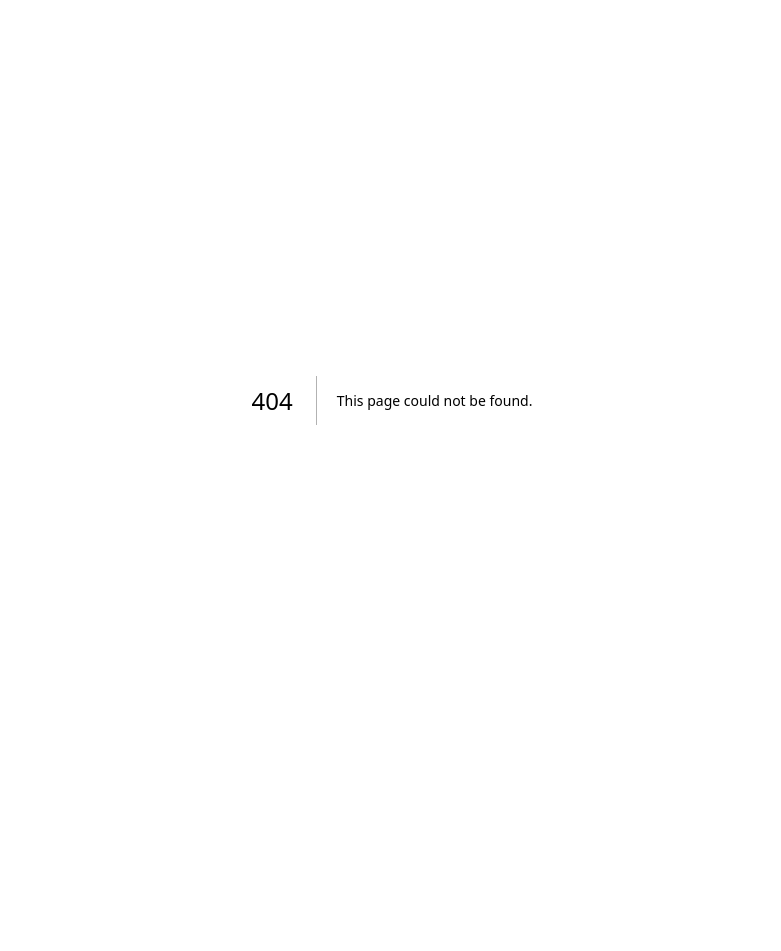
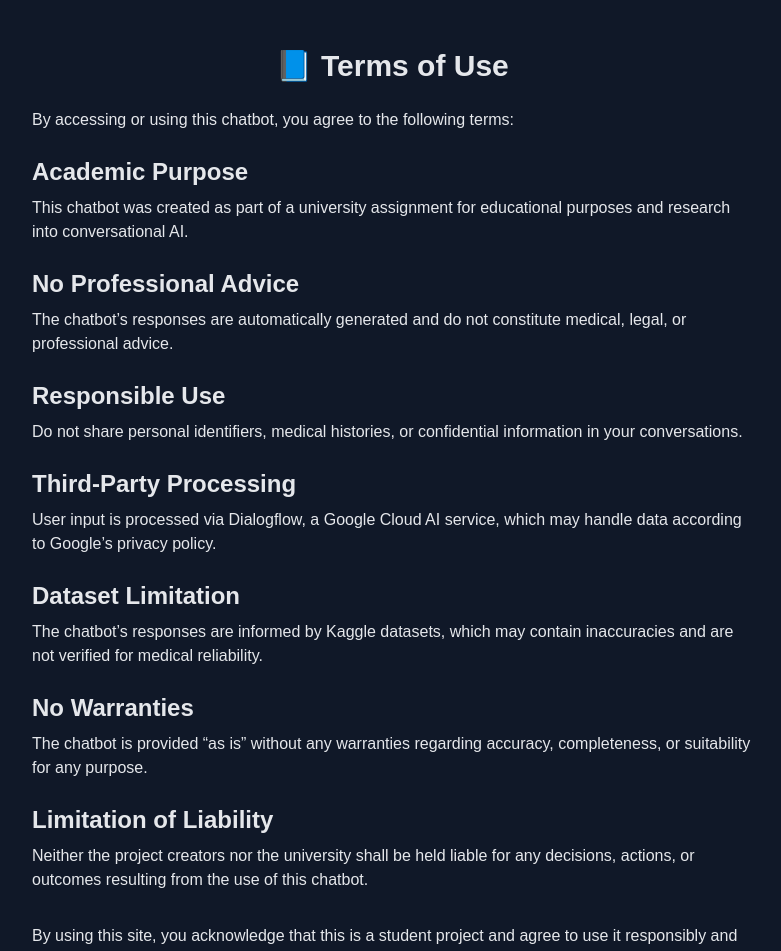
Before and after one commit to Larbi-Fer/Medical-chatbot, a Next.js app: page /terms in a window 1280 px wide. Before the commit this address had no page. Shown: the top 951 px of the page, without its empty margins (248-1029 px from the left). Before the commit the page ends 800 px from the top, so only its background shows below. Built offline with nearby package versions, Linux system fonts and the light colour scheme.

Commit message:
ADD terms, privacy, and disclaimer pages; improve home page layout and links

```diff
--- /dev/null
+++ b/app/(rules)/disclaimer/page.tsx
@@ -0,0 +1,51 @@
+
+const Disclaimer = () => {
+  return (
+    <div className="max-w-3xl mx-auto px-6 py-12 text-gray-200">
+      <h1 className="text-3xl font-bold mb-6 text-center">🩺 Medical Disclaimer</h1>
+
+      <p className="mb-4">
+        This chatbot is part of a university project developed for educational and
+        research purposes only.
+      </p>
+
+      <section className="mb-6">
+        <p>
+          The system uses Google Dialogflow as a conversational AI platform and
+          incorporates information derived from publicly available medical datasets
+          on Kaggle.
+        </p>
+      </section>
+
+      <section className="mb-6">
+        <p>
+          The chatbot is not a licensed medical professional and should not be
+          relied upon for diagnosis, treatment, or professional medical advice.
+          Responses are automatically generated based on training data and may be
+          inaccurate, incomplete, or outdated.
+        </p>
+      </section>
+
+      <section className="mb-6">
+        <p className="font-medium">
+          Always consult a qualified healthcare provider regarding any questions you
+          may have about a medical condition or treatment.
+        </p>
+      </section>
+
+      <section className="mb-6">
+        <p className="font-medium text-red-600">
+          If you are experiencing a medical emergency, contact your local emergency
+          services immediately.
+        </p>
+      </section>
+
+      <p className="mt-8">
+        The developers and the university assume no responsibility or liability for
+        any actions taken based on the chatbot’s responses.
+      </p>
+    </div>
+  )
+}
+
+export default Disclaimer
--- /dev/null
+++ b/app/(rules)/privacy/page.tsx
@@ -0,0 +1,75 @@
+
+const Privacy = () => {
+  return (
+    <div className="max-w-3xl mx-auto px-6 py-12 text-gray-200">
+      <h1 className="text-3xl font-bold mb-6 text-center">🔒 Privacy Policy</h1>
+
+      <p className="mb-4">
+        This chatbot is an academic project created for university coursework. It
+        is not intended for clinical or commercial use.
+      </p>
+
+      <section className="mb-6">
+        <h2 className="text-2xl font-semibold mb-2">Data Collection</h2>
+        <p>
+          The chatbot temporarily processes user input to generate responses
+          through the Dialogflow API, which may transmit data to Google Cloud
+          servers.
+        </p>
+      </section>
+
+      <section className="mb-6">
+        <h2 className="text-2xl font-semibold mb-2">No Personal Data Storage</h2>
+        <p>
+          The project does not intentionally collect, store, or analyze personal
+          information. Users are advised not to share personal or sensitive health
+          details.
+        </p>
+      </section>
+
+      <section className="mb-6">
+        <h2 className="text-2xl font-semibold mb-2">Third-Party Services</h2>
+        <ul className="list-disc list-inside space-y-2">
+          <li>
+            <span className="font-medium">Dialogflow (Google Cloud):</span>{" "}
+            Processes and interprets user input to generate chatbot replies.
+          </li>
+          <li>
+            <span className="font-medium">Vercel:</span> Hosts the web application
+            and may collect standard analytics or access logs as part of normal web
+            hosting operations.
+          </li>
+          <li>
+            <span className="font-medium">Kaggle Dataset Use:</span> The medical
+            dataset used to train or inform the chatbot comes from publicly
+            available Kaggle sources and is used strictly for academic research and
+            demonstration purposes.
+          </li>
+        </ul>
+      </section>
+
+      <section className="mb-6">
+        <h2 className="text-2xl font-semibold mb-2">Data Retention</h2>
+        <p>
+          User input is not permanently stored. Any temporary data exists only for
+          the duration of the chat session.
+        </p>
+      </section>
+
+      <section className="mb-6">
+        <h2 className="text-2xl font-semibold mb-2">Educational Use Only</h2>
+        <p>
+          Data processing and chatbot interactions are conducted solely for learning
+          and assessment within the scope of this university project.
+        </p>
+      </section>
+
+      <p className="mt-8 font-medium">
+        By using this chatbot, you consent to this privacy policy and acknowledge
+        the academic, non-commercial nature of the project.
+      </p>
+    </div>
+  )
+}
+
+export default Privacy
--- /dev/null
+++ b/app/(rules)/terms/page.tsx
@@ -0,0 +1,76 @@
+
+const Terms = () => {
+  return (
+    <div className="max-w-3xl mx-auto px-6 py-12 text-gray-200">
+      <h1 className="text-3xl font-bold mb-6 text-center">📘 Terms of Use</h1>
+
+      <p className="mb-6">
+        By accessing or using this chatbot, you agree to the following terms:
+      </p>
+
+      <section className="mb-6">
+        <h2 className="text-2xl font-semibold mb-2">Academic Purpose</h2>
+        <p>
+          This chatbot was created as part of a university assignment for
+          educational purposes and research into conversational AI.
+        </p>
+      </section>
+
+      <section className="mb-6">
+        <h2 className="text-2xl font-semibold mb-2">No Professional Advice</h2>
+        <p>
+          The chatbot’s responses are automatically generated and do not constitute
+          medical, legal, or professional advice.
+        </p>
+      </section>
+
+      <section className="mb-6">
+        <h2 className="text-2xl font-semibold mb-2">Responsible Use</h2>
+        <p>
+          Do not share personal identifiers, medical histories, or confidential
+          information in your conversations.
+        </p>
+      </section>
+
+      <section className="mb-6">
+        <h2 className="text-2xl font-semibold mb-2">Third-Party Processing</h2>
+        <p>
+          User input is processed via Dialogflow, a Google Cloud AI service, which
+          may handle data according to Google’s privacy policy.
+        </p>
+      </section>
+
+      <section className="mb-6">
+        <h2 className="text-2xl font-semibold mb-2">Dataset Limitation</h2>
+        <p>
+          The chatbot’s responses are informed by Kaggle datasets, which may contain
+          inaccuracies and are not verified for medical reliability.
+        </p>
+      </section>
+
+      <section className="mb-6">
+        <h2 className="text-2xl font-semibold mb-2">No Warranties</h2>
+        <p>
+          The chatbot is provided “as is” without any warranties regarding accuracy,
+          completeness, or suitability for any purpose.
+        </p>
+      </section>
+
+      <section className="mb-6">
+        <h2 className="text-2xl font-semibold mb-2">Limitation of Liability</h2>
+        <p>
+          Neither the project creators nor the university shall be held liable for
+          any decisions, actions, or outcomes resulting from the use of this
+          chatbot.
+        </p>
+      </section>
+
+      <p className="mt-8 font-medium">
+        By using this site, you acknowledge that this is a student project and agree
+        to use it responsibly and for educational purposes only.
+      </p>
+    </div>
+  )
+}
+
+export default Terms
--- a/app/page.tsx
+++ b/app/page.tsx
@@ -5,6 +5,7 @@ import { sendMsg } from "@/lib/api";
 import { useSession } from "@/lib/useSession";
 import { useMessage } from "@/store/useMessgae";
 import { SendIcon } from "lucide-react";
+import Link from "next/link";
 import { FormEvent, useEffect, useRef, useState } from "react";
 
 export default function Home() {
@@ -24,6 +25,7 @@ export default function Home() {
 
   useEffect(() => {
     loadSession();
+    if (messages.length == 1) return;
     (async() => {
       setLoading(true)
       setObjectRef(mainRef)
@@ -116,7 +118,7 @@ export default function Home() {
         <form
           onSubmit={sendMessage}
           className={`p-4 flex ${
-            messages.length <= 1 ? '' : 'border-t border-gray-700'
+            messages.length <= 1 ? 'pb-2' : 'border-t border-gray-700'
           }`}
         >
           <input
@@ -137,8 +139,9 @@ export default function Home() {
         </form>
 
         {messages.length == 1 && (
+          <div className="flex justify-between items-center">
             <div className="flex gap-2">
-            <div className="flex items-center ml-10">Try this</div>
+              <div className="flex items-center ml-5">Try this</div>
               <button
                 className="block px-4 py-1 cursor-pointer transition m-1 bg-neutral-600 hover:bg-neutral-700 rounded-full"
                 onClick={e => {
@@ -154,8 +157,22 @@ export default function Home() {
                 }}
                 >What is apex</button>
             </div>
+
+            <label className="mr-5 text-gray-400">
+              By continuing, you acknowledge this chatbot is not a medical professional
+            </label>
+          </div>
         )}
       </div>
+
+      {messages.length <= 1 && (
+        <div className="absolute bottom-2 left-1/2 -translate-x-1/2 text-gray-400">
+          <Link className="hover:underline" href='/terms'>Terms</Link>{' | '}
+          <Link className="hover:underline" href='/privacy'>Privacy Policy</Link>{' | '}
+          <Link className="hover:underline" href='/disclaimer'>Disclaimer</Link>
+        </div>
+      )}
+
     </div>
   );
 }
```
Lines whose indentation alone changed are shown as unchanged.
